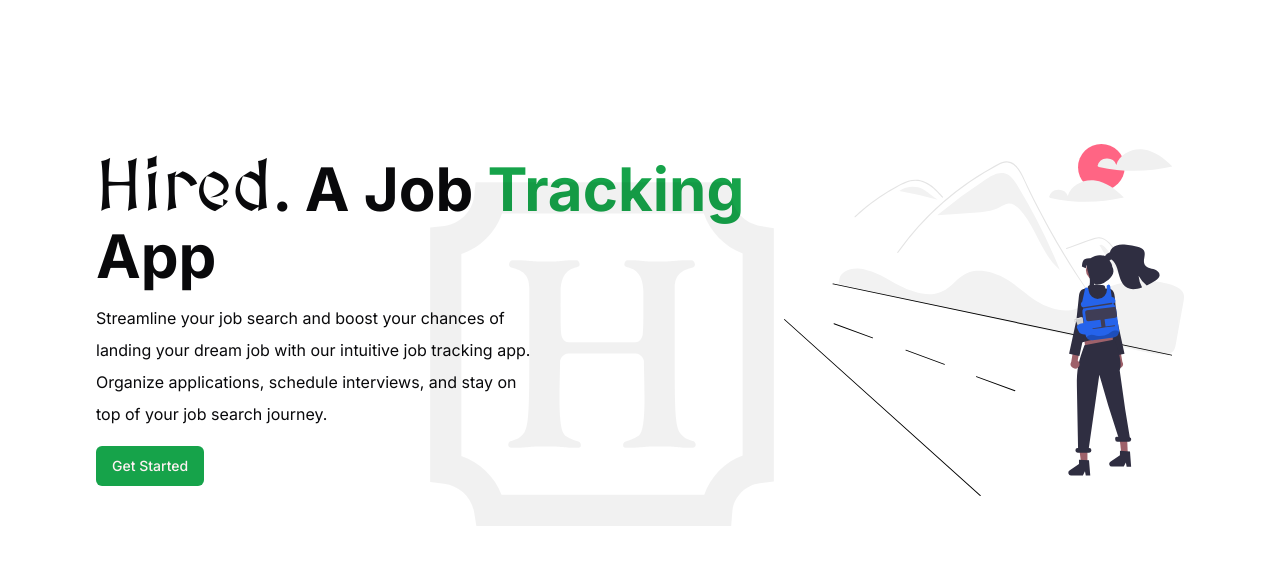
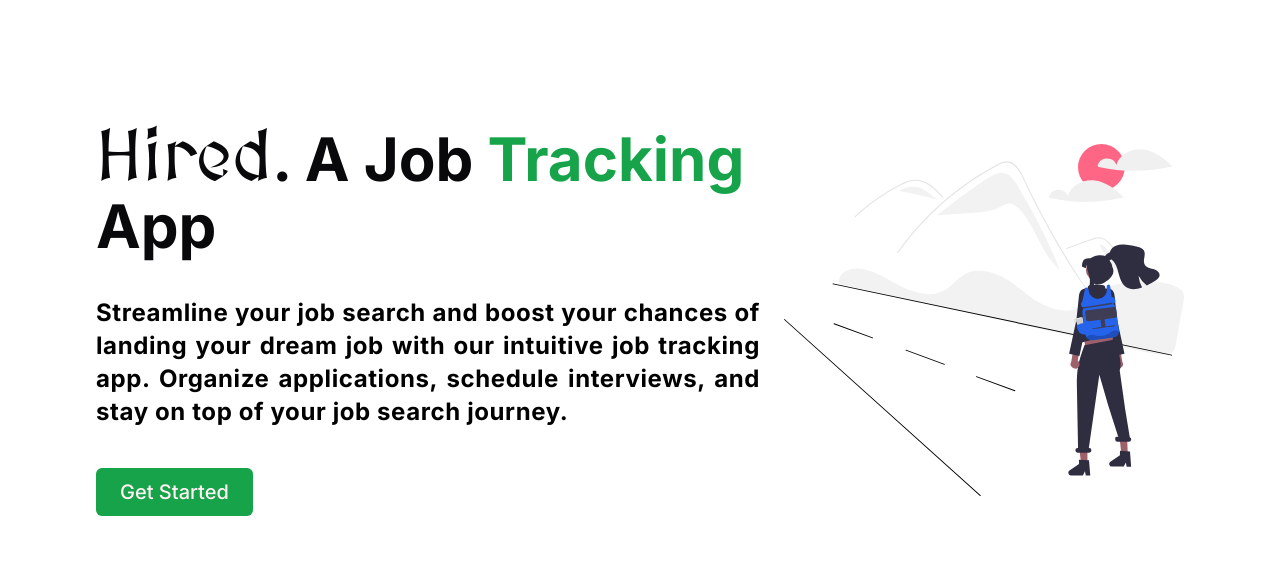
Before and after one commit to Ninja-Jutsu/hired, a Next.js app: page / in a window 1280 px wide. Shown: the top 564 px of the page. Built offline with nearby package versions, Linux system fonts and the light colour scheme.

Commit message:
Final Commit

```diff
--- a/app/page.tsx
+++ b/app/page.tsx
@@ -5,13 +5,14 @@ import Logo from '../assets/logo.svg'
 import LandingImg from '../assets/main.svg'
 
 import { Inter, MedievalSharp } from 'next/font/google'
+import { TextGenerateEffect } from '@/components/ui/text-generate-effect'
 const inter = Inter({ subsets: ['latin'] })
 const medievalSharp = MedievalSharp({ weight: ['400'], subsets: ['latin'] })
 
 export default function Home() {
   return (
     <main className='max-w-6xl mx-auto relative'>
-      <header className='px-4 sm:px-8 py-6 absolute top-[20vh] left-[20vw]'>
+      {/* <header className='px-4 sm:px-8 py-6 absolute top-[20vh] left-[20vw]'>
         <Image
           src={Logo}
           alt='Hired Logo'
@@ -20,28 +21,31 @@ export default function Home() {
           height={500}
           className='opacity-5 dark:bg-white'
         />
-      </header>
-      <section className='px-4 sm:px-8 h-screen -mt-20 grid lg:grid-cols-[1fr,400px] items-center'>
-        <div>
+      </header> */}
+      <section className='px-4 sm:px-8 h-screen -mt-20 grid lg:grid-cols-[1fr,400px] items-center gap-6'>
+        <div className='flex flex-col gap-6'>
           <h1 className={`text-3xl md:text-6xl font-bold ${inter.className}`}>
             <span className={`text-4xl md:text-7xl font-bold ${medievalSharp.className}`}>Hired</span>. A Job{' '}
             <span className='text-primary'>Tracking</span> App
           </h1>
-          <p className='leading-loose max-w-md mt-4 '>
-            Streamline your job search and boost your chances of landing your dream job with our intuitive job tracking
-            app. Organize applications, schedule interviews, and stay on top of your job search journey.
-          </p>
+          <TextGenerateEffect
+            words={
+              'Streamline your job search and boost your chances of landing your dream job with our intuitive job tracking app. Organize applications, schedule interviews, and stay on top of your job search journey.'
+            }
+          />
+
           <Button
             asChild
-            className='mt-4'
+            className='mt-4 p-6 text-xl max-w-max'
           >
-            <Link href='/add-job'>Get Started</Link>
+            <Link  href='/add-job'>Get Started</Link>
           </Button>
         </div>
         <Image
           src={LandingImg}
           alt='landing image'
-          className='hidden lg:block '
+          className='hidden lg:block'
+
         />
       </section>
     </main>
--- /dev/null
+++ b/components/ui/text-generate-effect.tsx
@@ -0,0 +1,60 @@
+'use client'
+import { useEffect } from 'react'
+import { motion, stagger, useAnimate } from 'framer-motion'
+import { cn } from '@/lib/utils'
+
+export const TextGenerateEffect = ({
+  words,
+  className,
+  filter = true,
+  duration = 0.2,
+}: {
+  words: string
+  className?: string
+  filter?: boolean
+  duration?: number
+}) => {
+  const [scope, animate] = useAnimate()
+  let wordsArray = words.split(' ')
+  useEffect(() => {
+    animate(
+      'span',
+      {
+        opacity: 1,
+        filter: filter ? 'blur(0px)' : 'none',
+      },
+      {
+        duration: duration ? duration : 0.2,
+        delay: stagger(0.1),
+      }
+    )
+  }, [scope.current])
+
+  const renderWords = () => {
+    return (
+      <motion.div ref={scope}>
+        {wordsArray.map((word, idx) => {
+          return (
+            <motion.span
+              key={word + idx}
+              className='dark:text-white text-black opacity-0'
+              style={{
+                filter: filter ? 'blur(10px)' : 'none',
+              }}
+            >
+              {word}{' '}
+            </motion.span>
+          )
+        })}
+      </motion.div>
+    )
+  }
+
+  return (
+    <div className={cn('font-bold', className)}>
+      <div className='mt-4'>
+        <div className=' dark:text-white text-black text-2xl text-justify leading-snug tracking-wide'>{renderWords()}</div>
+      </div>
+    </div>
+  )
+}
--- a/package.json
+++ b/package.json
@@ -24,6 +24,7 @@
     "clsx": "^2.1.1",
     "dayjs": "^1.11.12",
     "delay": "^6.0.0",
+    "framer-motion": "^11.3.24",
     "lucide-react": "^0.426.0",
     "next": "14.2.5",
     "next-themes": "^0.2.1",
@@ -31,7 +32,7 @@
     "react-dom": "^18",
     "react-hook-form": "^7.52.2",
     "recharts": "^2.12.7",
-    "tailwind-merge": "^2.4.0",
+    "tailwind-merge": "^2.5.2",
     "tailwindcss-animate": "^1.0.7",
     "zod": "^3.23.8"
   },
```
Also changed, not shown: 1 other file (tests, documents, lock files or other folders).
